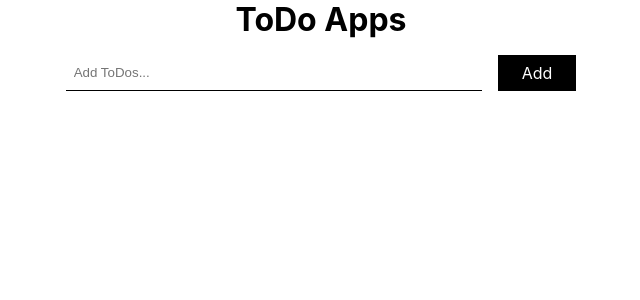
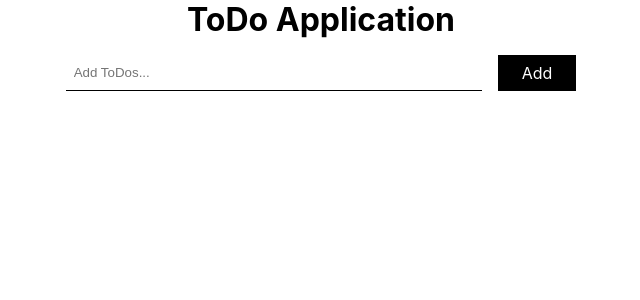
Before and after one commit to Rajapaksha99/simple-todo-app, a React (Create React App) app in the folder frontend/: page / in a window 1280 px wide. Shown: the top 300 px of the page, without its empty margins (319-959 px from the left). Built offline with nearby package versions, Linux system fonts and the light colour scheme.

Commit message:
change happen

```diff
--- a/frontend/src/App.js
+++ b/frontend/src/App.js
@@ -22,7 +22,7 @@ function App() {
   return (
     <div className="App">
       <div className="container">
-        <h1>ToDo Apps</h1>
+        <h1>ToDo Application</h1>
         <div className="top">
           <input
             type="text"
@@ -54,7 +54,7 @@ function App() {
               />
             ))
           ) : (
-            <p>Loading ToDos...</p>
+            <p>Loading ToDos to ...</p>
           )}
         </div>
       </div>
```
